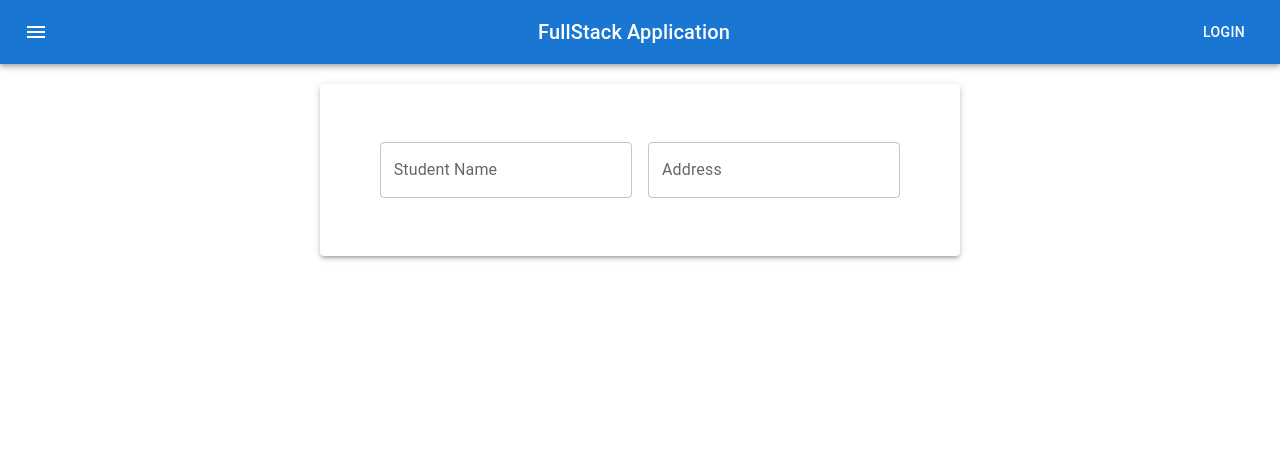
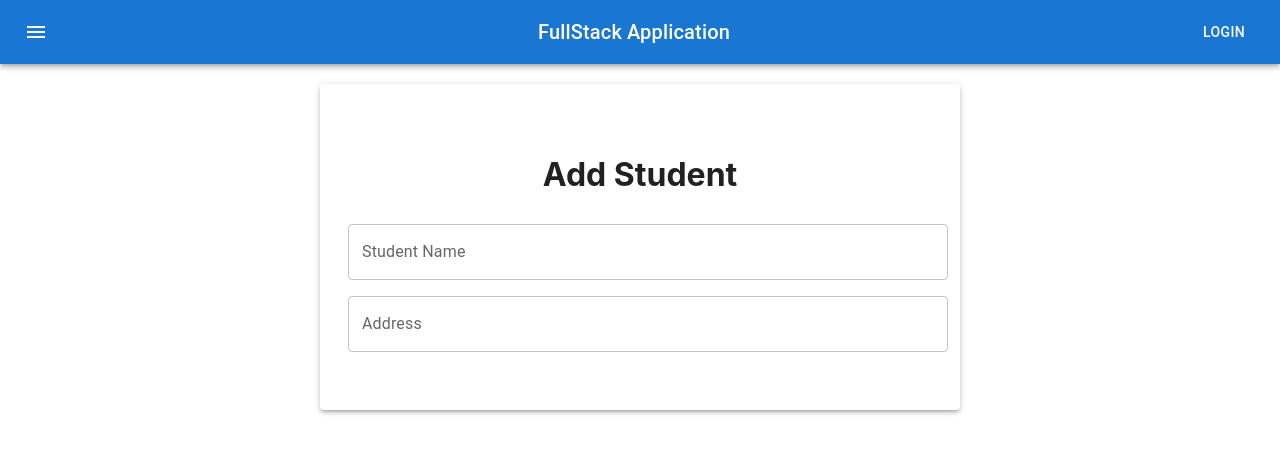
Before and after one commit to katdev16/StudentSystem, a React (Create React App) app in the folder studentfrontend/: page / in a window 1280 px wide. Shown: the top 454 px of the page. Built offline with nearby package versions, Linux system fonts and the light colour scheme.

Commit message:
usestate for form

```diff
--- a/studentfrontend/src/components/Student.js
+++ b/studentfrontend/src/components/Student.js
@@ -6,17 +6,24 @@
 
 export default function Student() {
     const PapperStyle = {padding:'50px 20px', width:600, margin:"20px auto"}
+    const [name,setName] =React.useState('')
+    const [address,setAddress]=React.useState('')
   return (
     <Container>
         < Paper elevation={3} style={PapperStyle}>
+        <h1>Add Student</h1>
     <Box
       component="form"
-      sx={{ '& > :not(style)': { m: 1, width: '25ch' } }}
+      sx={{ '& > :not(style)': { m: 1} }}
       noValidate
       autoComplete="off"
     >
-      <TextField id="outlined-basic" label="Student Name" variant="outlined" />
-      <TextField id="outlined-basic" label="Address" variant="outlined" />
+      <TextField id="outlined-basic" label="Student Name" variant="outlined" fullWidth
+      value={name}
+      onChange={(e)=>setName(e.target.value)}/>
+      <TextField id="outlined-basic" label="Address" variant="outlined" fullWidth
+      value={address}
+      onChange={(e)=>setAddress(e.target.value)}/>
     </Box>
     </Paper>
     </Container>
```
